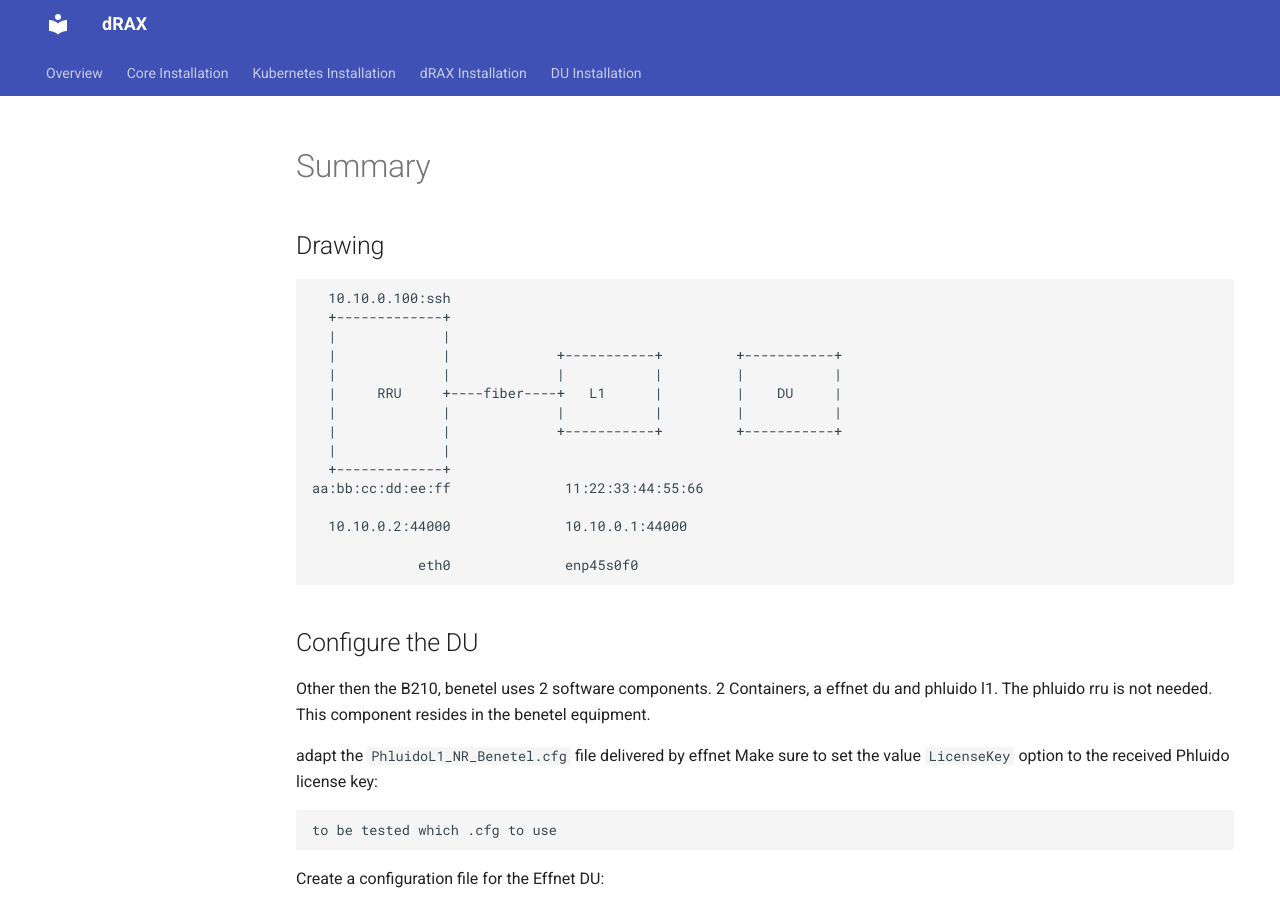
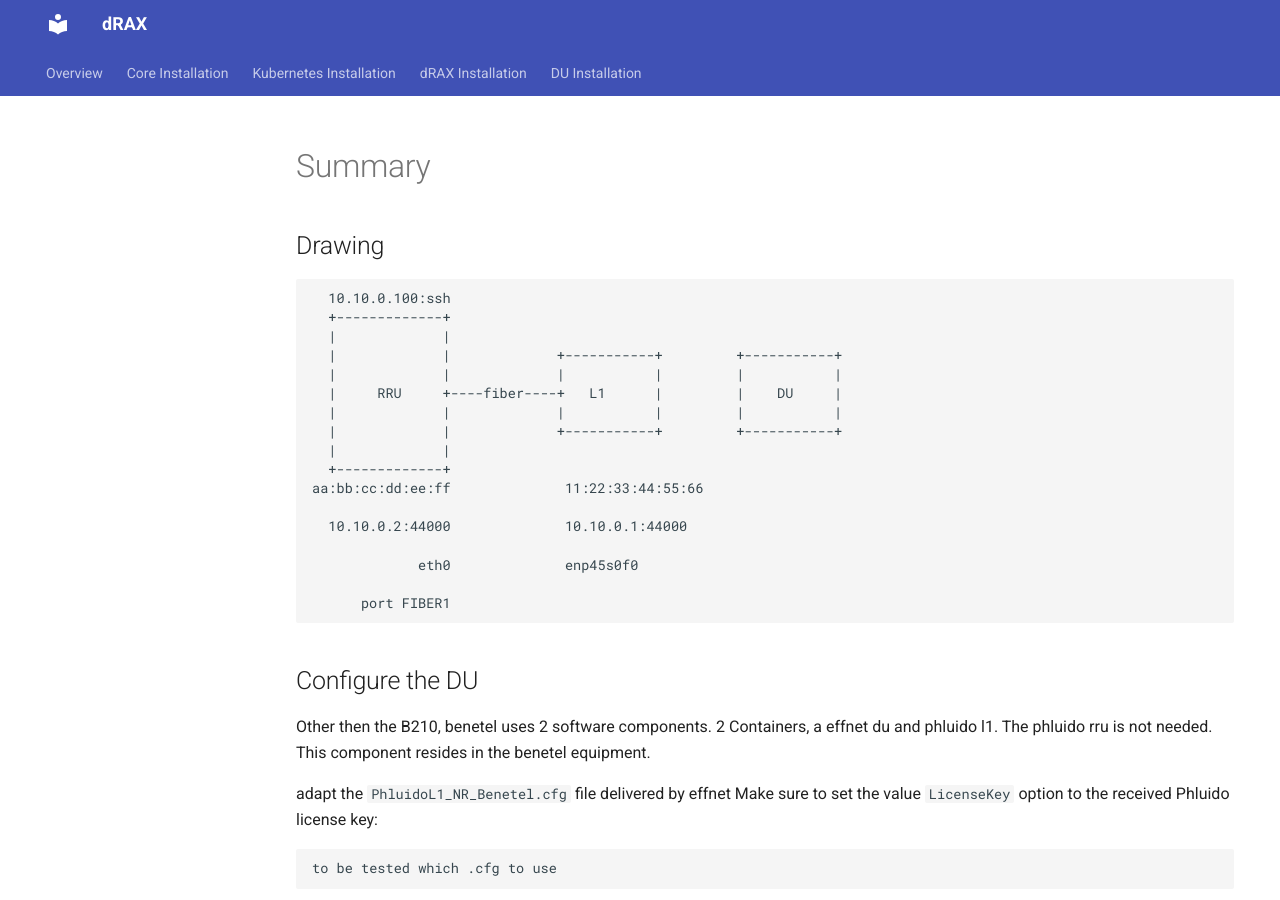
Before and after one commit to accelleran/drax-docs, an MkDocs documentation site: the page built from docs/benetel650-install/index.md, in a window 1280 px wide and 900 px high. Built offline with MkDocs 1.6.1 and Material for MkDocs 9.7.7, drawn with Linux system fonts in a browser that asks for light colours; the version menu is left out; some of the changed text lies outside the part shown.

Commit message:
label FIBER1 on RRU

````diff
--- a/docs/benetel650-install/index.md
+++ b/docs/benetel650-install/index.md
@@ -17,6 +17,8 @@ aa:bb:cc:dd:ee:ff              11:22:33:44:55:66
   10.10.0.2:44000              10.10.0.1:44000
 
              eth0              enp45s0f0
+
+      port FIBER1
 ```
 
 
@@ -94,6 +96,7 @@ EOF
 
 ## Prepare the Benetel 650
 
+
 Add mac entry script in routable.d.
 
 ```
@@ -104,8 +107,8 @@ sudo arp -s 10.10.0.2 aa:bb:cc:dd:ee:ff -i enp45s0f0
 > Benetel650 does not answer arp requests. With this apr entry in the arp table the server knows to which mac address it needs to sent the ip packet to. The ip packet towards the RRU with ip 10.10.0.2.
 >
 
-The benetel is connected with a fiber to the server.
 
+The benetel is connected with a fiber to the server. The port on the RRU is labeled ```port FIBER1```
 
 ``` bash
 :ad@5GCN:~$ lshw | grep SFP -C 5
````
